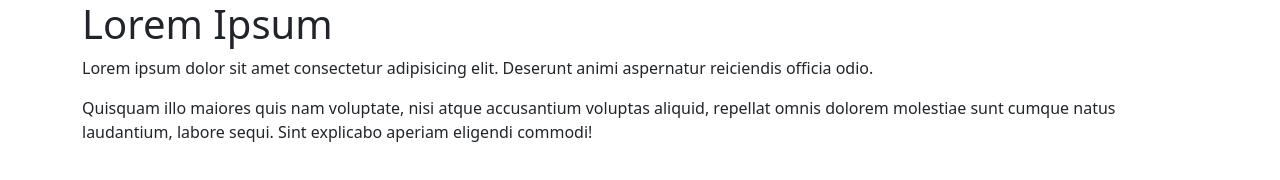
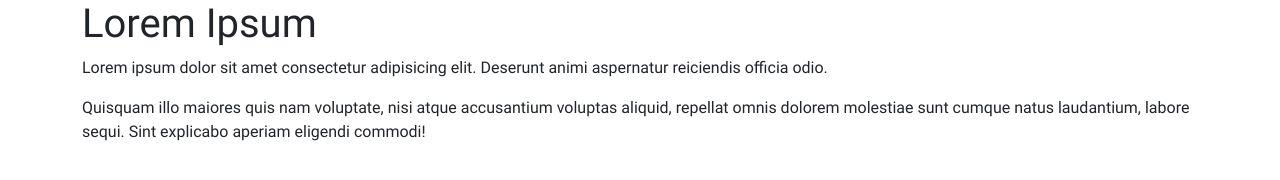
Before and after one commit to kevinfarrugia/resource-hints, a plain HTML site: page preload-incorrect-type.html in a window 1280 px wide. Drawn offline with nearby package versions, Linux system fonts and the light colour scheme.

```diff
--- a/preload-incorrect-type.html
+++ b/preload-incorrect-type.html
@@ -22,6 +22,26 @@
       crossorigin="anonymous"
     />
     <script src="https://cdnjs.cloudflare.com/ajax/libs/jquery/3.6.0/jquery.min.js"></script>
+
+    <style>
+      /* roboto-regular - latin */
+      @font-face {
+        font-family: "Roboto";
+        font-style: normal;
+        font-weight: 400;
+        src: url("./fonts/roboto-regular.eot"); /* IE9 Compat Modes */
+        src: local(""),
+          url("./fonts/roboto-regular.eot?#iefix") format("embedded-opentype"),
+          url("./fonts/roboto-regular.woff2") format("woff2"),
+          url("./fonts/roboto-regular.woff") format("woff"),
+          url("./fonts/roboto-regular.ttf") format("truetype"),
+          url("./fonts/roboto-regular.svg#Roboto") format("svg");
+      }
+
+      body {
+        font-family: "Roboto";
+      }
+    </style>
   </head>
   <body>
     <div class="container">
```
Also changed, not shown: index.html (+3 -0 lines), preload-missing-as.html (+20 -0 lines).
